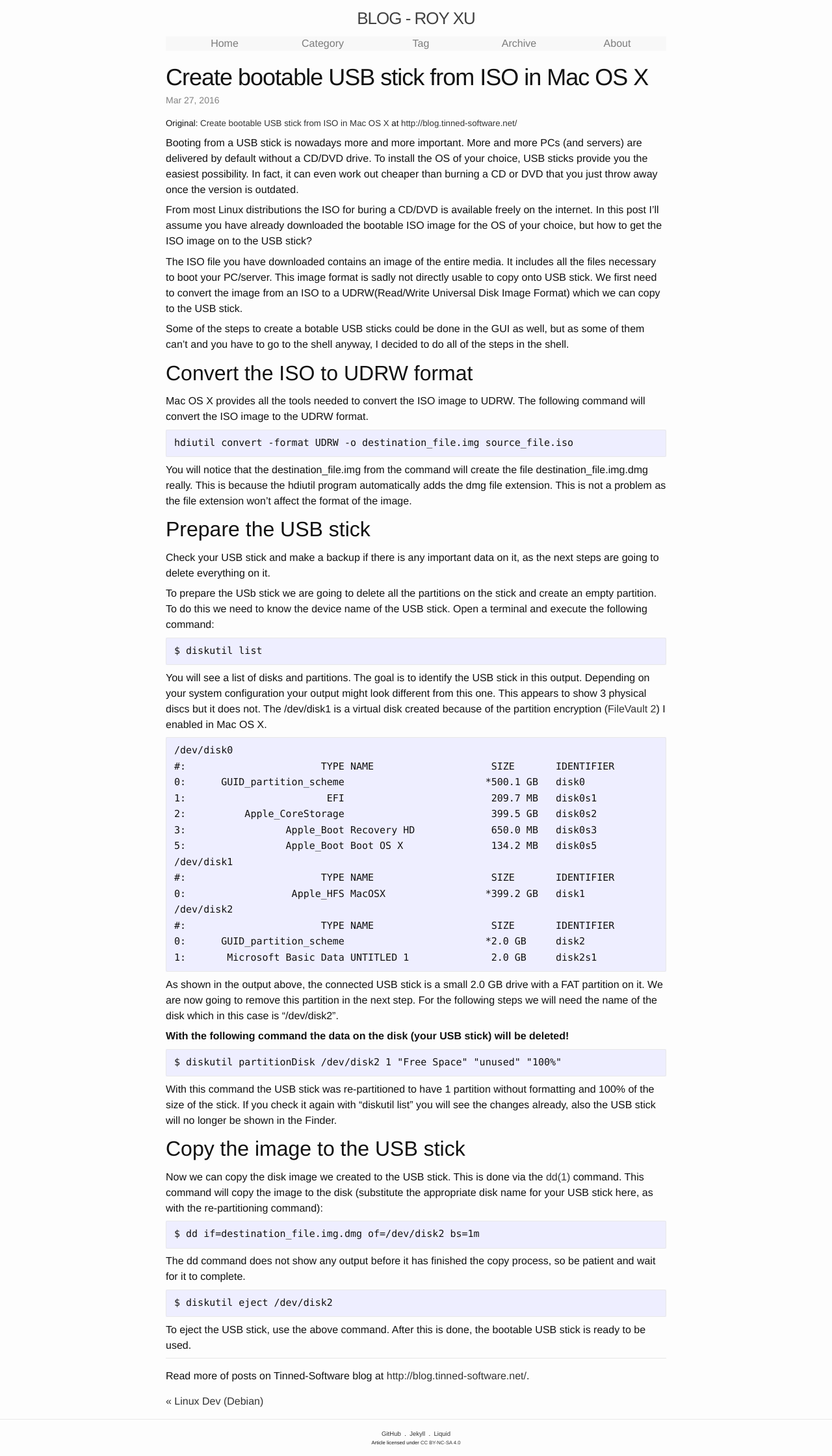
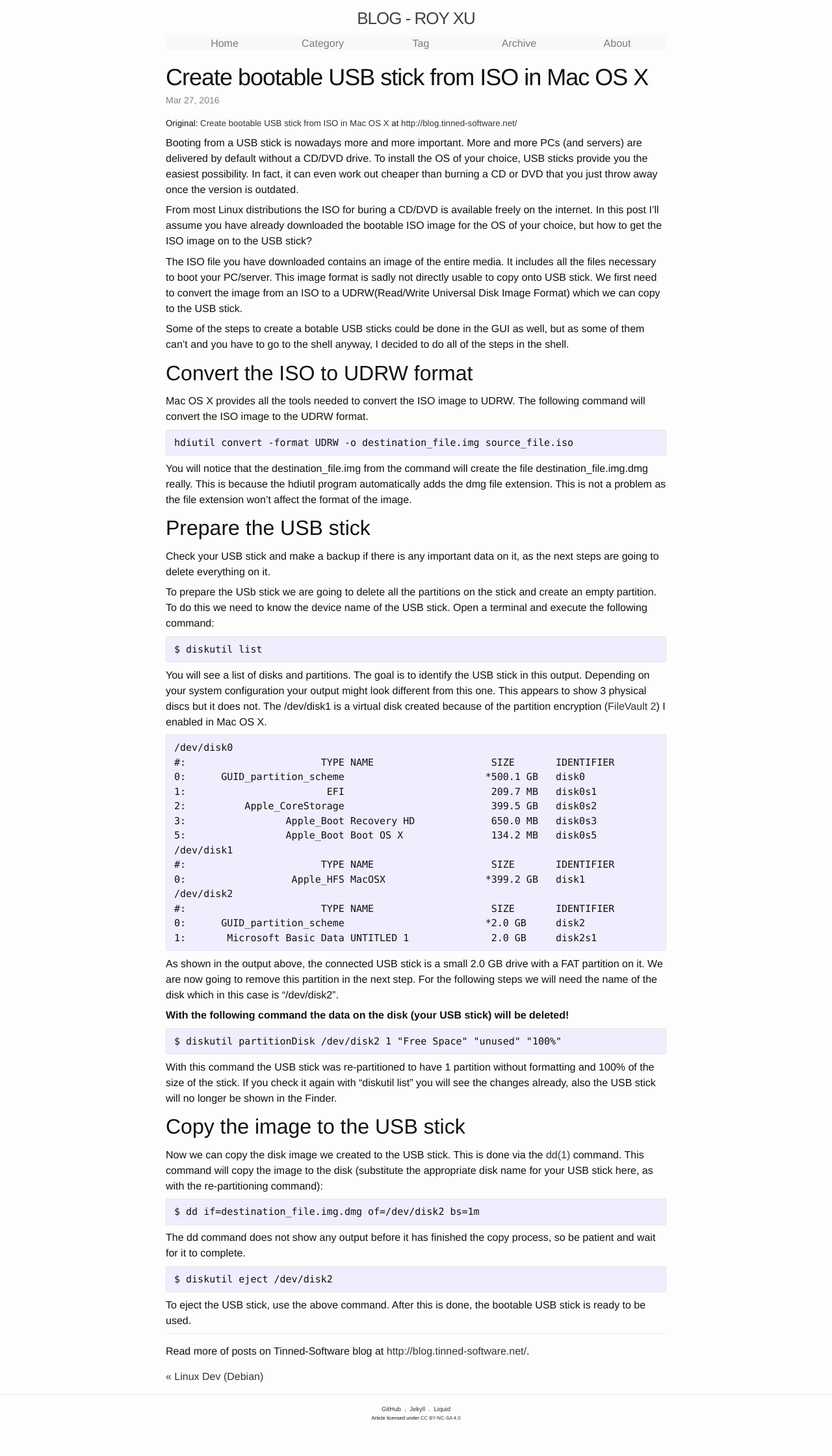
Before and after one commit to ousiax/ousiax.github.io, a Jekyll site: the page built from _posts/2016-03-27-Create-bootable-USB-stick-from-ISO-in-Mac-OS-X.md, in a window 1280 px wide. Shown: the whole page at 65% size. Built offline with Jekyll 4.4.1, drawn with Linux system fonts in a browser that asks for light colours; comment, search, counter and statistics services are not loaded; after the commit the page ends 2202 px from its top, so only the background shows below that.

Commit message:
Update CSS style of code

```diff
--- a/_sass/_base.scss
+++ b/_sass/_base.scss
@@ -132,6 +132,7 @@
 pre,
 code {
     font-size: 15px;
+    font-family: Monaco, Consolas, "Courier New", Monospace, $base-font-family;
     border: 1px solid $grey-color-light;
     border-radius: 3px;
     background-color: #eef;
--- a/_sass/_layout.scss
+++ b/_sass/_layout.scss
@@ -276,8 +276,8 @@
         background-color: #e7e7e7;
     }
 
-    code {
-        font-family: Monaco, Consolas, "Courier New", Monospace, $base-font-family;
+    strong {
+        font-weight: 600;
     }
 }
 
```
